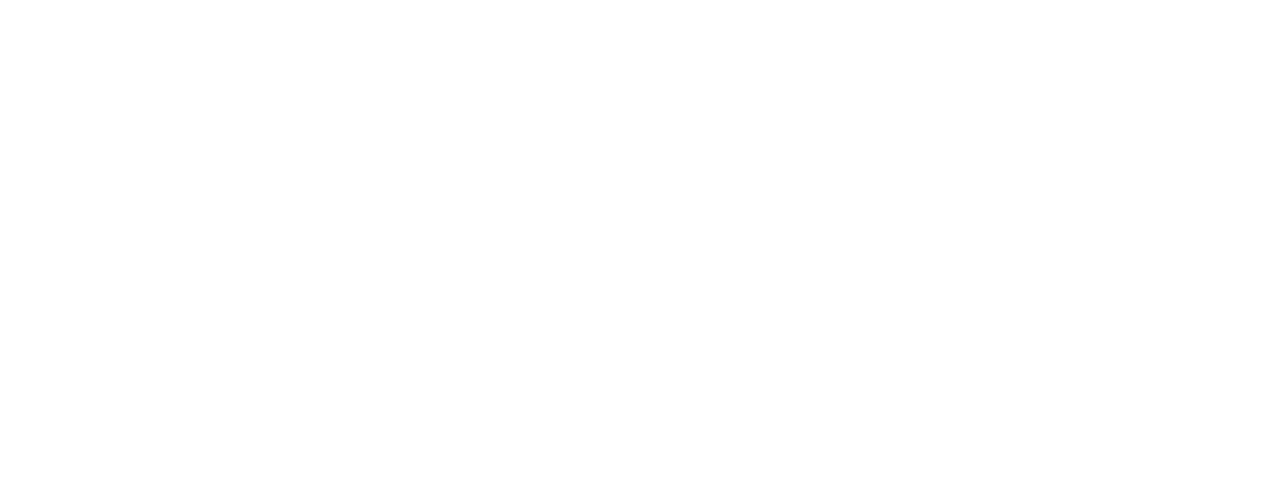
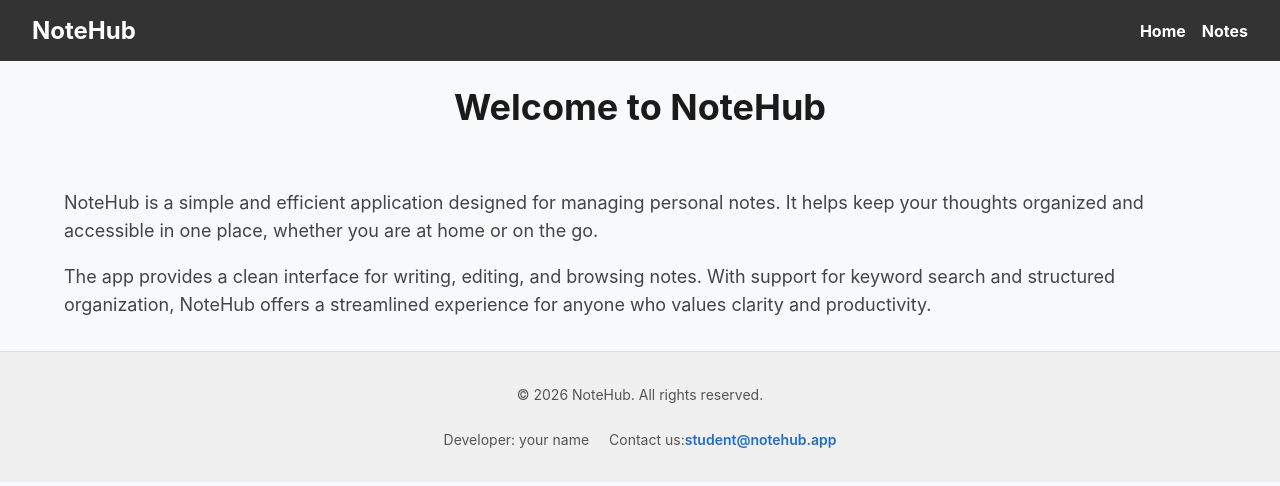
Before and after one commit to maxstepanyuk/07-routing-nextjs, a Next.js app in the folder 06-notehub-nextjs/: page / in a window 1280 px wide. Shown: the top 486 px of the page. Built offline with nearby package versions, Linux system fonts and the light colour scheme.

Commit message:
add Header Footer, upd Home page, upd RootLayout, upd global.css

```diff
--- a/06-notehub-nextjs/app/globals.css
+++ b/06-notehub-nextjs/app/globals.css
@@ -1,49 +1,10 @@
-:root {
-  --background: #ffffff;
-  --foreground: #171717;
-}
-
-@media (prefers-color-scheme: dark) {
-  :root {
-    --background: #0a0a0a;
-    --foreground: #ededed;
-  }
-}
-
-html {
-  height: 100%;
-}
-
-html,
 body {
-  max-width: 100vw;
-  overflow-x: hidden;
-}
-
-body {
-  min-height: 100%;
+  font-family:
+    -apple-system, BlinkMacSystemFont, "Segoe UI", Roboto, Oxygen, Ubuntu,
+    Cantarell, "Helvetica Neue", sans-serif;
   display: flex;
   flex-direction: column;
-  color: var(--foreground);
-  background: var(--background);
-  font-family: Arial, Helvetica, sans-serif;
-  -webkit-font-smoothing: antialiased;
-  -moz-osx-font-smoothing: grayscale;
+  min-height: 100vh;
+  margin: 0;
+  background-color: #f8f9fa;
 }
-
-* {
-  box-sizing: border-box;
-  padding: 0;
-  margin: 0;
-}
-
-a {
-  color: inherit;
-  text-decoration: none;
-}
-
-@media (prefers-color-scheme: dark) {
-  html {
-    color-scheme: dark;
-  }
-}
--- a/06-notehub-nextjs/app/layout.tsx
+++ b/06-notehub-nextjs/app/layout.tsx
@@ -1,6 +1,8 @@
 import type { Metadata } from "next";
 import { Geist, Geist_Mono } from "next/font/google";
 import "./globals.css";
+import Header from "@/componets/Header/Header";
+import Footer from "@/componets/Footer/Footer";
 
 const geistSans = Geist({
   variable: "--font-geist-sans",
@@ -24,7 +26,11 @@
 }>) {
   return (
     <html lang="en" className={`${geistSans.variable} ${geistMono.variable}`}>
-      <body>{children}</body>
+      <body>
+        <Header />
+        {children}
+        <Footer />
+      </body>
     </html>
   );
 }
--- a/06-notehub-nextjs/app/page.module.css
+++ b/06-notehub-nextjs/app/page.module.css
@@ -0,0 +1,25 @@
+.main {
+  flex: 1;
+}
+
+.container {
+  width: 90%;
+  max-width: 1280px;
+  margin: 0px auto;
+  padding: 0 16px 16px;
+}
+
+.title {
+  font-size: 36px;
+  font-weight: 700;
+  color: #1a1a1a;
+  margin-bottom: 60px;
+  text-align: center;
+}
+
+.description {
+  font-size: 18px;
+  color: #444444;
+  line-height: 28px;
+  margin-bottom: 16px;
+}
--- a/06-notehub-nextjs/app/page.tsx
+++ b/06-notehub-nextjs/app/page.tsx
@@ -1,6 +1,25 @@
 import Image from "next/image";
 import styles from "./page.module.css";
 
+import css from "./page.module.css";
+
 export default function Home() {
-  return <></>;
+  return (
+    <main>
+      <div className={css.container}>
+        <h1 className={css.title}>Welcome to NoteHub</h1>
+        <p className={css.description}>
+          NoteHub is a simple and efficient application designed for managing
+          personal notes. It helps keep your thoughts organized and accessible
+          in one place, whether you are at home or on the go.
+        </p>
+        <p className={css.description}>
+          The app provides a clean interface for writing, editing, and browsing
+          notes. With support for keyword search and structured organization,
+          NoteHub offers a streamlined experience for anyone who values clarity
+          and productivity.
+        </p>
+      </div>
+    </main>
+  );
 }
--- /dev/null
+++ b/06-notehub-nextjs/componets/Footer/Footer.module.css
@@ -0,0 +1,24 @@
+.footer {
+  padding: 20px;
+  background-color: #f0f0f0;
+  text-align: center;
+  font-size: 14px;
+  color: #555;
+  border-top: 1px solid #ddd;
+}
+
+.wrap {
+  display: flex;
+  justify-content: center;
+  gap: 20px;
+}
+
+.footer a {
+  color: #226ec5;
+  font-weight: 600;
+  text-decoration: none;
+}
+
+.footer a:hover {
+  text-decoration: underline;
+}
--- /dev/null
+++ b/06-notehub-nextjs/componets/Footer/Footer.tsx
@@ -0,0 +1,20 @@
+import Link from "next/link";
+
+import css from "./Footer.module.css";
+
+export default function Footer() {
+  return (
+    <footer className={css.footer}>
+      <div className={css.content}>
+        <p>© {new Date().getFullYear()} NoteHub. All rights reserved.</p>
+        <div className={css.wrap}>
+          <p>Developer: your name</p>
+          <p>
+            Contact us:
+            <Link href="mailto:student@notehub.app">student@notehub.app</Link>
+          </p>
+        </div>
+      </div>
+    </footer>
+  );
+}
--- /dev/null
+++ b/06-notehub-nextjs/componets/Header/Header.module.css
@@ -0,0 +1,37 @@
+.header {
+  display: flex;
+  justify-content: space-between;
+  align-items: center;
+  padding: 1rem 2rem;
+  background-color: #333;
+  color: white;
+}
+
+.header a {
+  text-decoration: none;
+  color: white;
+  font-size: 1.5rem;
+  font-weight: bold;
+}
+
+.header a:hover {
+  color: #ddd;
+}
+
+.navigation {
+  list-style-type: none;
+  margin: 0;
+  padding: 0;
+  display: flex;
+  gap: 1rem;
+}
+
+.navigation li a {
+  text-decoration: none;
+  color: white;
+  font-size: 1rem;
+}
+
+.navigation li a:hover {
+  color: #ddd;
+}
--- /dev/null
+++ b/06-notehub-nextjs/componets/Header/Header.tsx
@@ -0,0 +1,23 @@
+import Link from "next/link";
+
+import css from "./Header.module.css";
+
+export default function Header() {
+  return (
+    <header className={css.header}>
+      <Link href="/" aria-label="Home">
+        NoteHub
+      </Link>
+      <nav aria-label="Main Navigation">
+        <ul className={css.navigation}>
+          <li>
+            <Link href="/">Home</Link>
+          </li>
+          <li>
+            <Link href="/notes">Notes</Link>
+          </li>
+        </ul>
+      </nav>
+    </header>
+  );
+}
```
